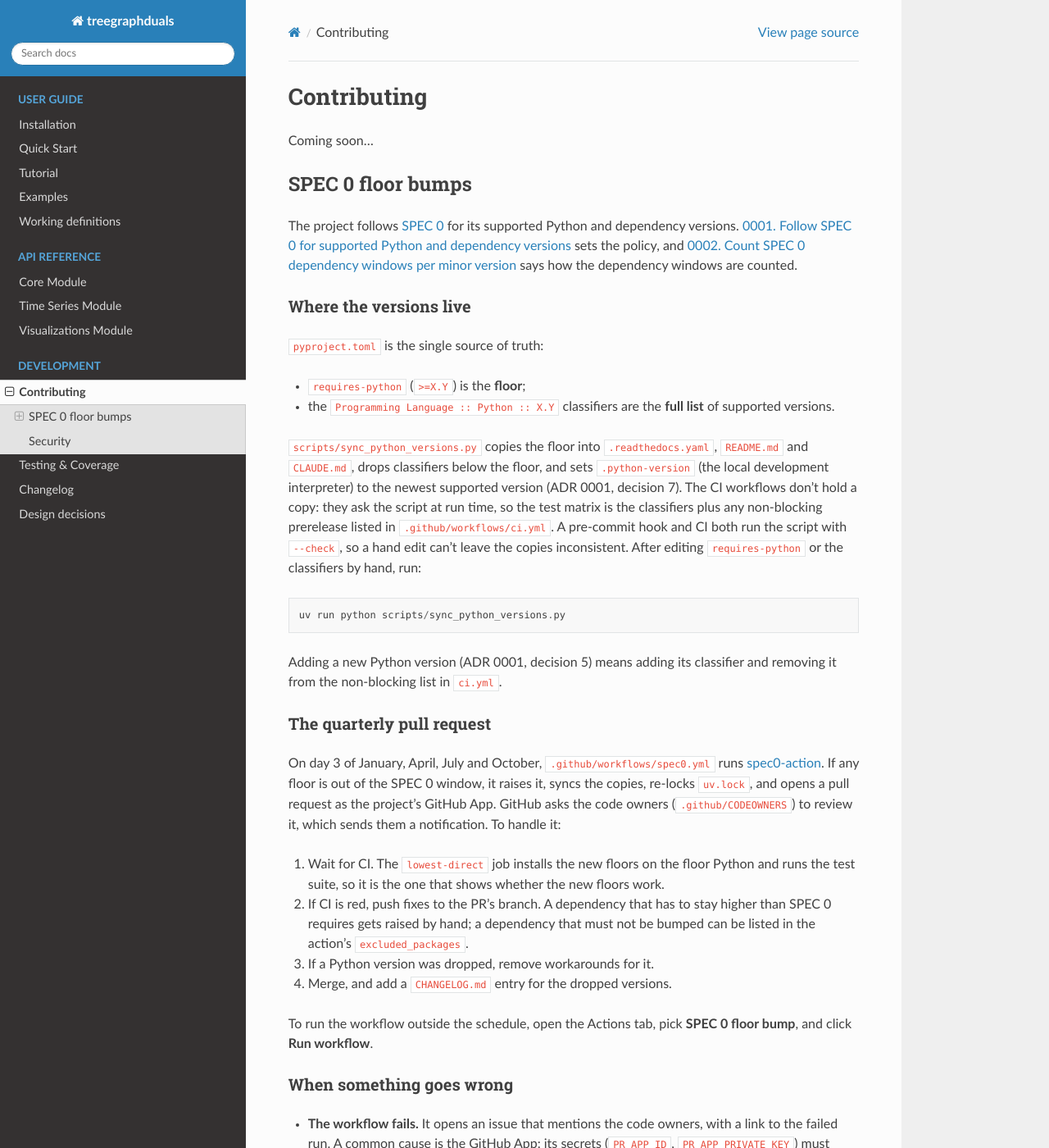
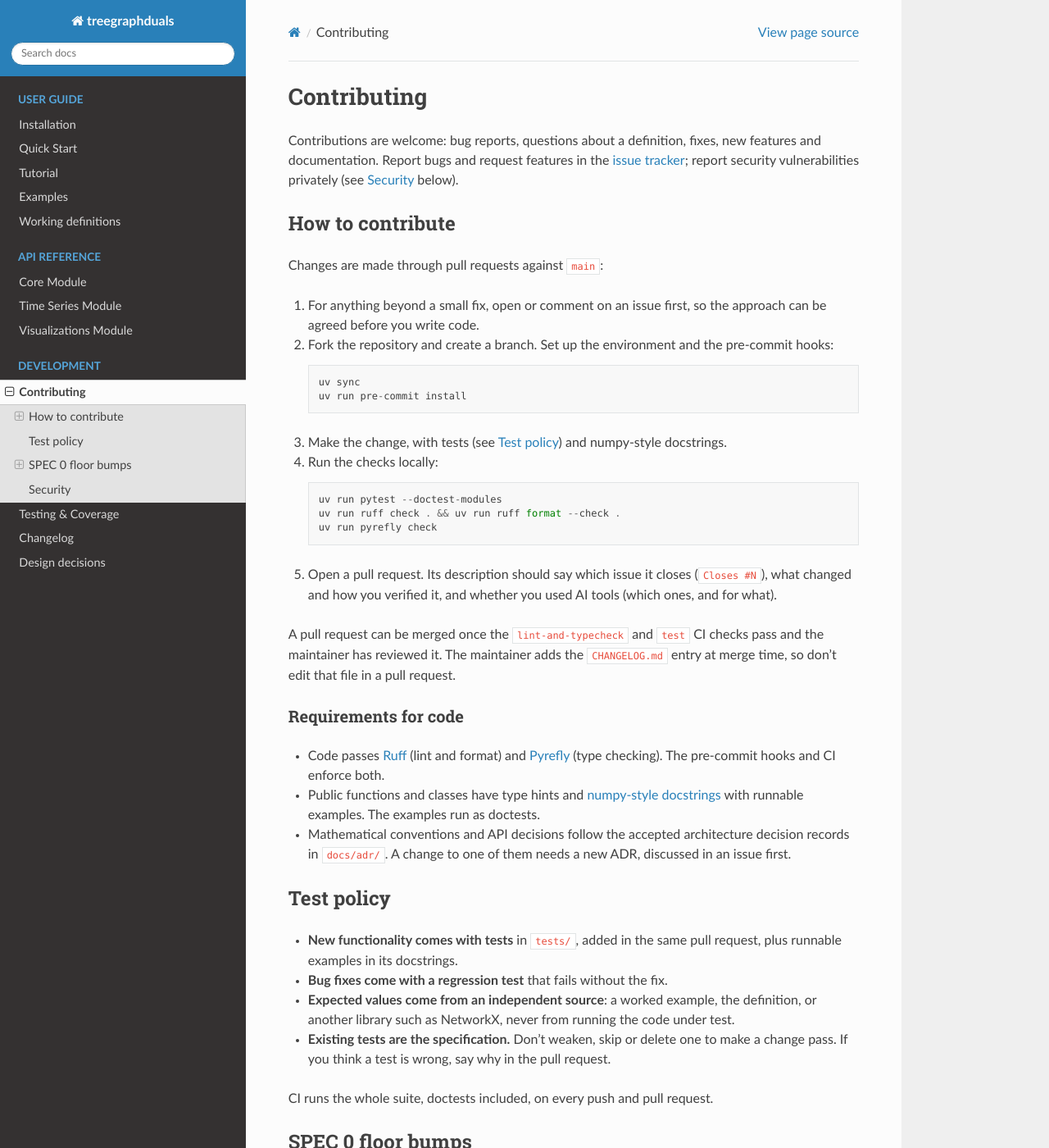
Before and after one commit to pikhan/treegraphduals, a Sphinx documentation site: the page built from docs/contributing.rst, in a window 1280 px wide and 1400 px high. Shown: the whole window at 82% size. Built offline with Sphinx 7.4.7 and the Read the Docs theme 3.1.0, drawn with Linux system fonts in a browser that asks for light colours.

Commit message:
Contribution process and test policy in the contributing guide; Best Practices badge (#83, #70)
docs/contributing.rst replaces 'Coming soon...' with how to contribute
(issues first, fork and branch, checks, PR contents, merge requirements),
the requirements for code, and the test policy. These are the OpenSSF Best
Practices 'contribution', 'contribution_requirements' and 'test_policy'
criteria, from #70's checklist.

README: OpenSSF Best Practices badge (project 15397).

```diff
--- a/docs/contributing.rst
+++ b/docs/contributing.rst
@@ -1,7 +1,66 @@
 Contributing
 ============
 
-Coming soon...
+Contributions are welcome: bug reports, questions about a definition, fixes,
+new features and documentation. Report bugs and request features in the
+`issue tracker <https://github.com/pikhan/treegraphduals/issues>`_; report
+security vulnerabilities privately (see `Security`_ below).
+
+How to contribute
+-----------------
+
+Changes are made through pull requests against ``main``:
+
+1. For anything beyond a small fix, open or comment on an issue first, so the
+   approach can be agreed before you write code.
+2. Fork the repository and create a branch. Set up the environment and the
+   pre-commit hooks::
+
+       uv sync
+       uv run pre-commit install
+
+3. Make the change, with tests (see `Test policy`_) and numpy-style docstrings.
+4. Run the checks locally::
+
+       uv run pytest --doctest-modules
+       uv run ruff check . && uv run ruff format --check .
+       uv run pyrefly check
+
+5. Open a pull request. Its description should say which issue it closes
+   (``Closes #N``), what changed and how you verified it, and whether you used
+   AI tools (which ones, and for what).
+
+A pull request can be merged once the ``lint-and-typecheck`` and ``test`` CI
+checks pass and the maintainer has reviewed it. The maintainer adds the
+``CHANGELOG.md`` entry at merge time, so don't edit that file in a pull request.
+
+Requirements for code
+~~~~~~~~~~~~~~~~~~~~~
+
+- Code passes `Ruff <https://docs.astral.sh/ruff/>`_ (lint and format) and
+  `Pyrefly <https://pyrefly.org/>`_ (type checking). The pre-commit hooks and
+  CI enforce both.
+- Public functions and classes have type hints and
+  `numpy-style docstrings <https://numpydoc.readthedocs.io/en/latest/format.html>`_
+  with runnable examples. The examples run as doctests.
+- Mathematical conventions and API decisions follow the accepted
+  architecture decision records in ``docs/adr/``. A change to one of them
+  needs a new ADR, discussed in an issue first.
+
+Test policy
+-----------
+
+- **New functionality comes with tests** in ``tests/``, added in the same pull
+  request, plus runnable examples in its docstrings.
+- **Bug fixes come with a regression test** that fails without the fix.
+- **Expected values come from an independent source**: a worked example, the
+  definition, or another library such as NetworkX, never from running the
+  code under test.
+- **Existing tests are the specification.** Don't weaken, skip or delete one
+  to make a change pass. If you think a test is wrong, say why in the pull
+  request.
+
+CI runs the whole suite, doctests included, on every push and pull request.
 
 SPEC 0 floor bumps
 ------------------
```
Also changed, not shown: README.md (+1 -0 lines).
